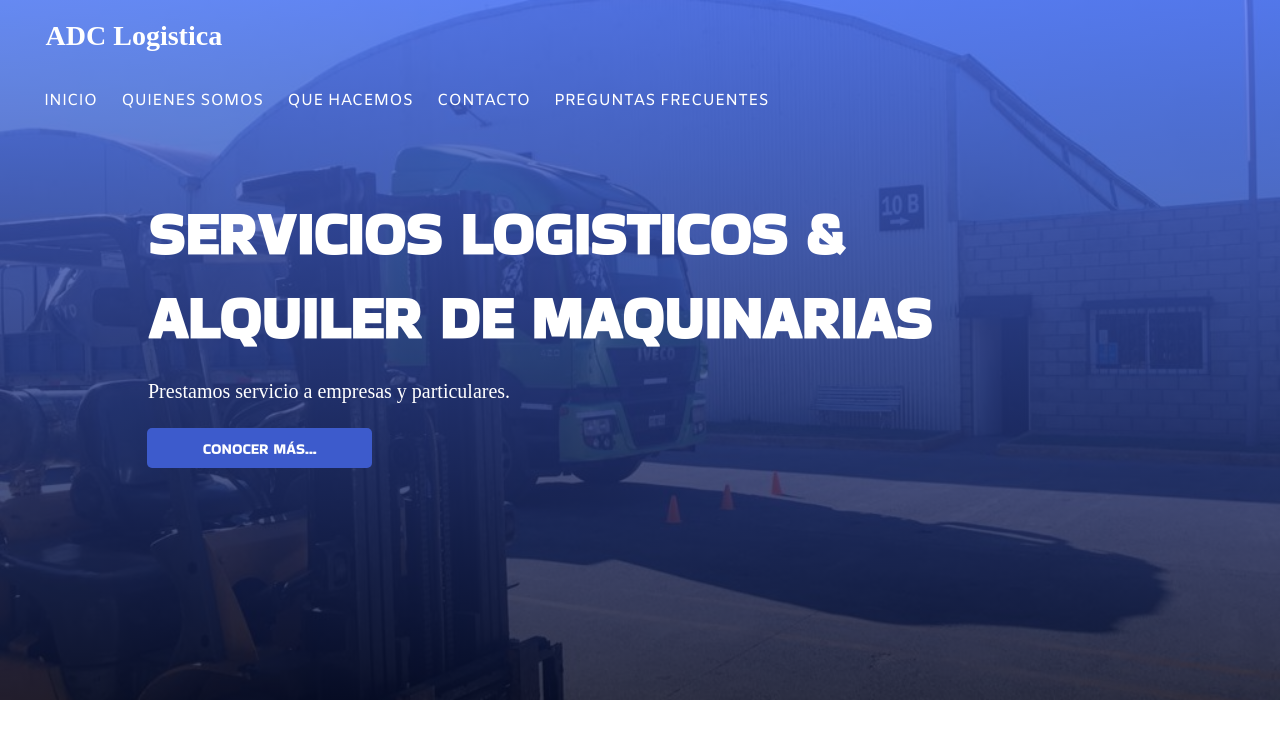
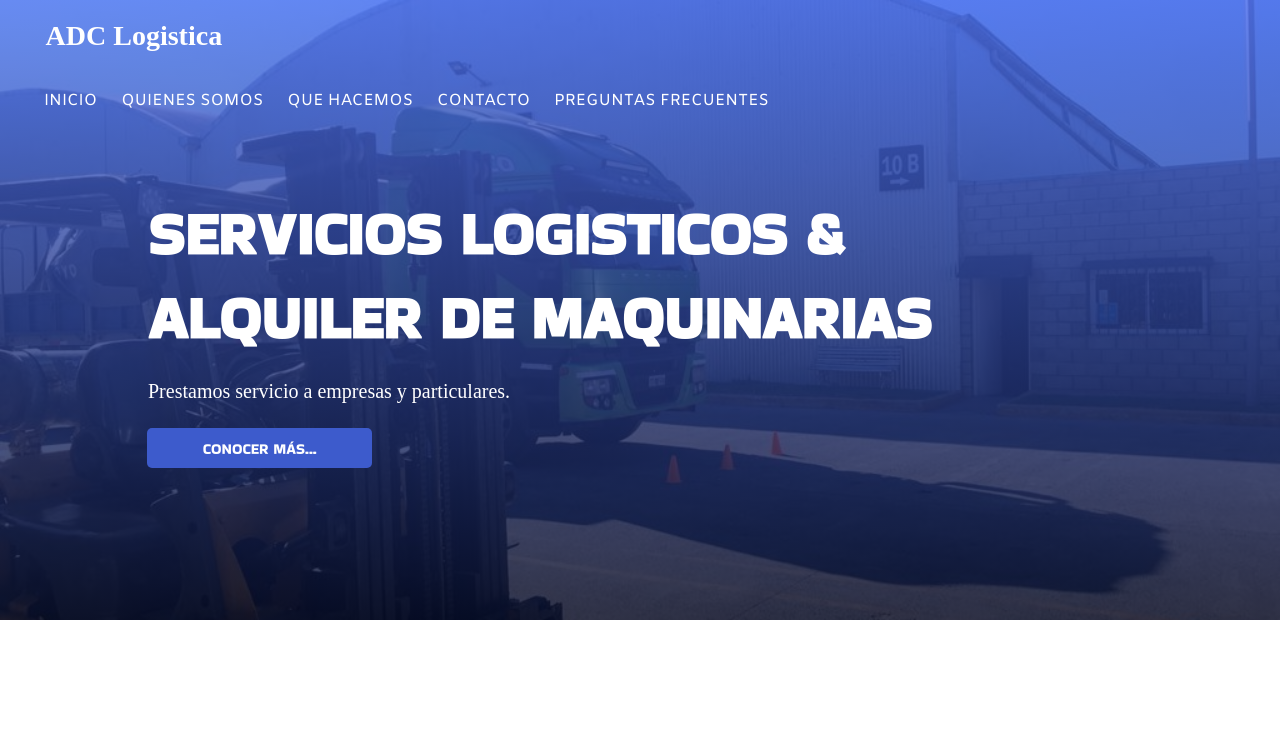
Before and after one commit to L3anAv/adc-logistica, a React (Vite) app: page / in a window 1280 px wide. Shown: the top 738 px of the page. Built offline with nearby package versions, Linux system fonts and the light colour scheme; a web font is replaced by a local one.

Commit message:
Terminacion de animaciones de menu y parte principal

```diff
--- a/src/App.css
+++ b/src/App.css
@@ -35,6 +35,7 @@
 @keyframes MenuAparicion {
 
   0% {
+    margin-left:-100%;
     opacity: 0;
   }
 
@@ -42,7 +43,12 @@
     opacity: 0;
   }
 
+  45%{
+    opacity: 10%;
+  }
+
   50% {
+    margin-left:10%;
     opacity: 50%;
   }
 
@@ -71,19 +77,19 @@
     opacity: 0;
   }
 
-  50%{
-    margin-left:22%;
+  40%{
+    margin-left:20%;
+    opacity: 1%;
+  }
+
+  62%{
+    margin-left:14%;
     opacity: 10%;
   }
 
-  60%{
-    margin-left:15%;
-    opacity: 60%;
-  }
-
-  85%{
-    margin-left: 11.8%;
-    opacity: 95%;
+  70%{
+    margin-left:12%;
+    opacity: 80%;
   }
 
   to {
--- a/src/componentes/seccion/index.jsx
+++ b/src/componentes/seccion/index.jsx
@@ -3,7 +3,7 @@ import styled from 'styled-components'
 
 const FondoDeSeccion = styled.div`
   width:100%;
-  height:700px;
+  height:620px;
   background: url("/public/images/imagen-principal-web-adc.jpeg");
   background-repeat: no-repeat;
   background-position: center;
```
